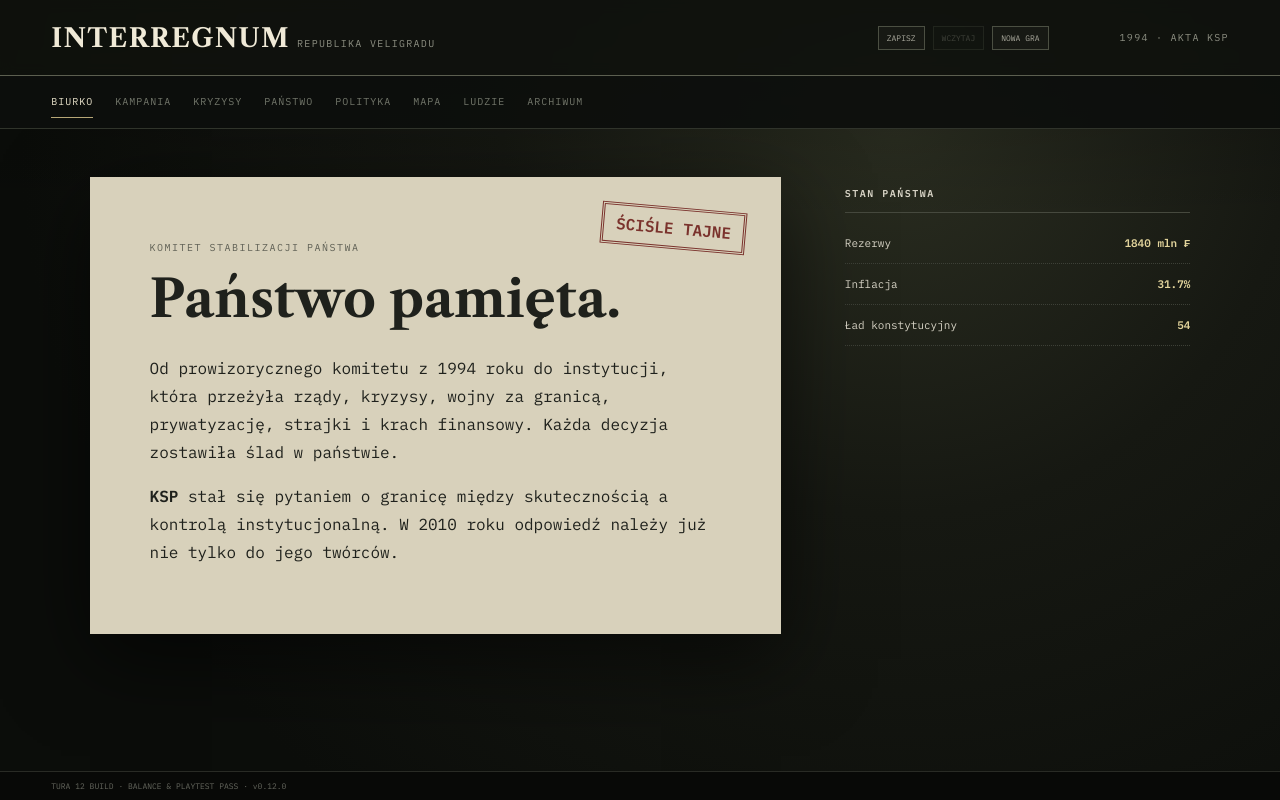
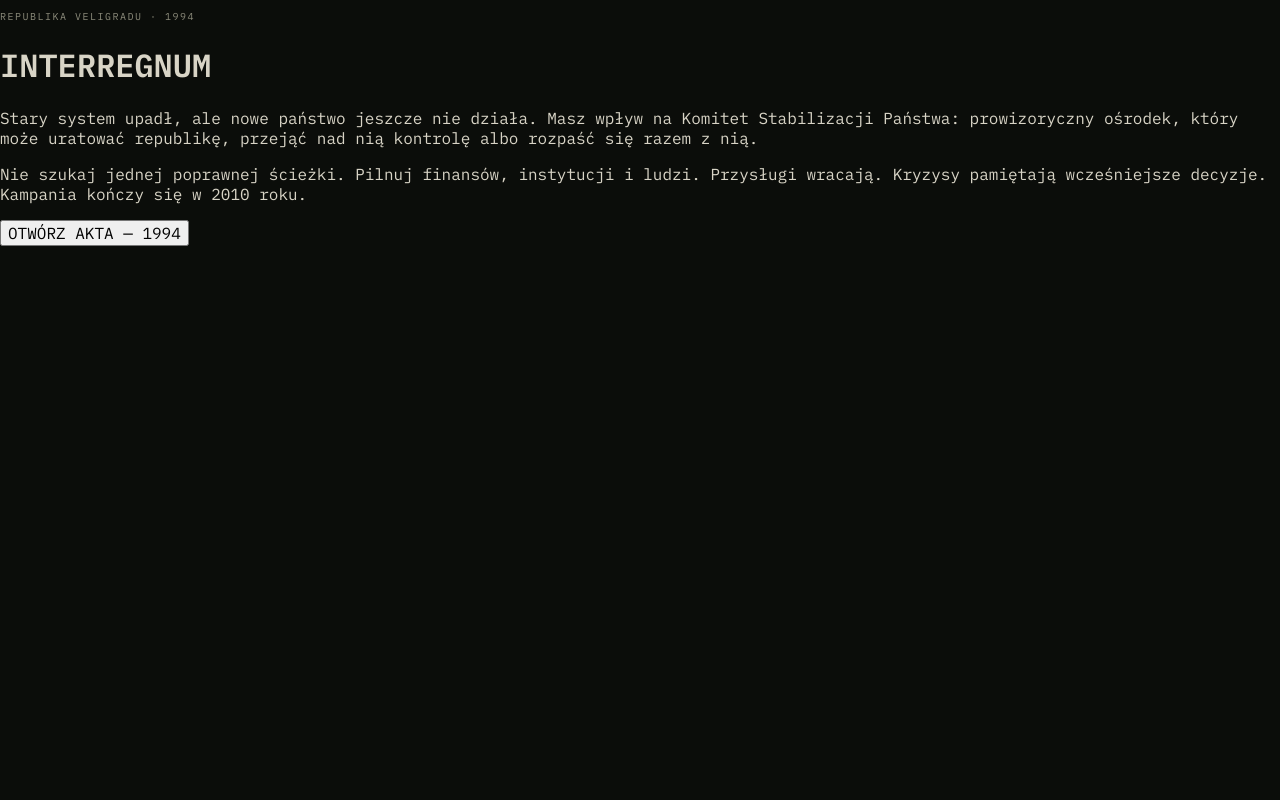
Before and after one commit to Klasu44/PROJEKT-X, a React (Vite) app: page / in a window 1280 px wide. Built offline with nearby package versions, Linux system fonts and the light colour scheme.

Commit message:
Release 1.0: onboarding, save completeness and final campaign polish

```diff
--- a/src/App.tsx
+++ b/src/App.tsx
@@ -1,9 +1,10 @@
 import {useMemo,useState} from 'react';
 import {regions} from './game/world';import {npcs,blocLabels,NPC} from './game/people';import {initialState,stateActions,stateGroups,applyAction,normalizeState,stateWarnings,StateSnapshot} from './game/state';import {initialPolitics,offers,acceptOffer,PoliticalState} from './game/politics';import {nextEvent,applyEventChoice,GameEvent} from './game/events';import {campaign1994,CampaignScene} from './game/campaign1994';import {campaign1995_1998} from './game/campaign1995_1998';import {campaign1999_2004} from './game/campaign1999_2004';import {campaign2005_2010} from './game/campaign2005_2010';import {saveGame,loadGame,clearSave,hasSave} from './game/persistence';
 type Tab='biurko'|'kampania'|'kryzysy'|'państwo'|'polityka'|'mapa'|'ludzie'|'archiwum';const campaign:CampaignScene[]=[...campaign1994,...campaign1995_1998,...campaign1999_2004,...campaign2005_2010];
-export default function App(){const [tab,setTab]=useState<Tab>('biurko'),[selected,setSelected]=useState(regions[0]),[person,setPerson]=useState<NPC>(npcs[0]),[filter,setFilter]=useState('wszyscy'),[state,setState]=useState<StateSnapshot>(initialState),[politics,setPolitics]=useState<PoliticalState>(initialPolitics),[log,setLog]=useState<string[]>([]),[reply,setReply]=useState(''),[seen,setSeen]=useState<string[]>([]),[eventLog,setEventLog]=useState<string[]>([]),[chapter,setChapter]=useState(0),[flags,setFlags]=useState<string[]>([]),[chapterLog,setChapterLog]=useState<string[]>([]),[saveNote,setSaveNote]=useState(''),[actionDays,setActionDays]=useState<Record<string,number>>({});const visible=useMemo(()=>filter==='wszyscy'?npcs:npcs.filter(n=>n.bloc===filter),[filter]),current=nextEvent(state,politics,seen),scene=campaign[chapter],regionState=state.regions[selected.id],year=scene?Number(scene.month.match(/\d{4}/)?.[0]??1994):2010,warnings=stateWarnings(state);const ending=flags.find(x=>x.startsWith('ending_'));
-const snapshot=()=>({chapter,flags,chapterLog,seen,eventLog,state,politics});const save=()=>{saveGame(snapshot());setSaveNote('ZAPISANO')};const load=()=>{const s=loadGame();if(!s){setSaveNote('BRAK ZAPISU');return}setChapter(s.chapter);setFlags(s.flags);setChapterLog(s.chapterLog);setSeen(s.seen);setEventLog(s.eventLog);setState(normalizeState(s.state));setPolitics(s.politics);setSaveNote('WCZYTANO')};const reset=()=>{clearSave();setChapter(0);setFlags([]);setChapterLog([]);setSeen([]);setEventLog([]);setState(initialState);setPolitics(initialPolitics);setLog([]);setReply('');setActionDays({});setSaveNote('NOWA GRA')};
+export default function App(){const [tab,setTab]=useState<Tab>('biurko'),[selected,setSelected]=useState(regions[0]),[person,setPerson]=useState<NPC>(npcs[0]),[filter,setFilter]=useState('wszyscy'),[state,setState]=useState<StateSnapshot>(initialState),[politics,setPolitics]=useState<PoliticalState>(initialPolitics),[log,setLog]=useState<string[]>([]),[reply,setReply]=useState(''),[seen,setSeen]=useState<string[]>([]),[eventLog,setEventLog]=useState<string[]>([]),[chapter,setChapter]=useState(0),[flags,setFlags]=useState<string[]>([]),[chapterLog,setChapterLog]=useState<string[]>([]),[saveNote,setSaveNote]=useState(''),[actionDays,setActionDays]=useState<Record<string,number>>({}),[intro,setIntro]=useState(!hasSave());const visible=useMemo(()=>filter==='wszyscy'?npcs:npcs.filter(n=>n.bloc===filter),[filter]),current=nextEvent(state,politics,seen),scene=campaign[chapter],regionState=state.regions[selected.id],year=scene?Number(scene.month.match(/\d{4}/)?.[0]??1994):2010,warnings=stateWarnings(state);const ending=flags.find(x=>x.startsWith('ending_'));
+const snapshot=()=>({chapter,flags,chapterLog,seen,eventLog,state,politics,actionDays});const save=()=>{saveGame(snapshot());setSaveNote('ZAPISANO')};const load=()=>{const s=loadGame();if(!s){setSaveNote('BRAK ZAPISU');return}setChapter(s.chapter);setFlags(s.flags);setChapterLog(s.chapterLog);setSeen(s.seen);setEventLog(s.eventLog);setState(normalizeState(s.state));setPolitics(s.politics);setActionDays(s.actionDays??{});setSaveNote('WCZYTANO');setIntro(false)};const reset=()=>{clearSave();setChapter(0);setFlags([]);setChapterLog([]);setSeen([]);setEventLog([]);setState(initialState);setPolitics(initialPolitics);setLog([]);setReply('');setActionDays({});setSaveNote('NOWA GRA');setIntro(true)};
 const act=(id:string)=>{const a=stateActions.find(x=>x.id===id)!;const last=actionDays[id]??-999;if(state.day-last<(a.cooldown??0))return;setState(s=>applyAction(s,a));setActionDays(x=>({...x,[id]:state.day}));setLog(l=>[a.label,...l].slice(0,6));};const deal=(id:string)=>{const o=offers.find(x=>x.id===id)!;if(politics.memories.some(m=>m.id===o.memory.id))return;setPolitics(p=>acceptOffer(p,o,state.day));setReply(o.response);setPerson(npcs.find(n=>n.id===o.personId)!);};const choose=(e:GameEvent,id:string)=>{const c=e.choices.find(x=>x.id===id)!;if(c.memoryRequired&&!politics.memories.some(m=>m.id===c.memoryRequired))return;const r=applyEventChoice(state,politics,e,c);setState(normalizeState(r.state));setPolitics(r.politics);setSeen(x=>[...x,e.id,...(c.followup?['queue:'+c.followup]:[])]);setEventLog(x=>[`${e.title} — ${c.label}`,...x].slice(0,8));};const chapterChoice=(id:string)=>{if(!scene)return;const c=scene.choices.find(x=>x.id===id)!;setState(s=>{const n={...s};Object.entries(c.effects??{}).forEach(([k,v])=>{if(typeof (n as any)[k]==='number')(n as any)[k]+=v;});n.day+=30;return normalizeState(n)});setFlags(f=>[...f,...(c.flags??[])]);setChapterLog(l=>[`${scene.month}: ${scene.title} — ${c.label}. ${c.result}`,...l]);setChapter(x=>x+1);};
+if(intro)return <div className="intro"><div className="introfile"><p className="kicker">REPUBLIKA VELIGRADU · 1994</p><h1>INTERREGNUM</h1><p>Stary system upadł, ale nowe państwo jeszcze nie działa. Masz wpływ na Komitet Stabilizacji Państwa: prowizoryczny ośrodek, który może uratować republikę, przejąć nad nią kontrolę albo rozpaść się razem z nią.</p><p>Nie szukaj jednej poprawnej ścieżki. Pilnuj finansów, instytucji i ludzi. Przysługi wracają. Kryzysy pamiętają wcześniejsze decyzje. Kampania kończy się w 2010 roku.</p><button onClick={()=>setIntro(false)}>OTWÓRZ AKTA — 1994</button>{hasSave()&&<button onClick={load}>WCZYTAJ OSTATNI ZAPIS</button>}</div></div>;
 return <div className="shell"><header><div><b>INTERREGNUM</b><span> REPUBLIKA VELIGRADU</span></div><div className="savebar"><button onClick={save}>ZAPISZ</button><button disabled={!hasSave()} onClick={load}>WCZYTAJ</button><button onClick={reset}>NOWA GRA</button><i>{saveNote}</i><span className="date">{year} · AKTA KSP</span></div></header><nav>{(['biurko','kampania','kryzysy','państwo','polityka','mapa','ludzie','archiwum'] as Tab[]).map(x=><button key={x} className={tab===x?'active':''} onClick={()=>setTab(x)}>{x.toUpperCase()}{x==='kryzysy'&&current?' · !':''}</button>)}</nav>
 {tab==='biurko'&&<main className="desk"><section className="brief"><div className="stamp">ŚCIŚLE TAJNE</div><p className="kicker">KOMITET STABILIZACJI PAŃSTWA</p><h1>{ending?'Epoka dobiegła końca.':'Państwo pamięta.'}</h1><p>Od prowizorycznego komitetu z 1994 roku do instytucji, która przeżyła rządy, kryzysy, wojny za granicą, prywatyzację, strajki i krach finansowy. Każda decyzja zostawiła ślad w państwie.</p><p><strong>KSP</strong> stał się pytaniem o granicę między skutecznością a kontrolą instytucjonalną. W 2010 roku odpowiedź należy już nie tylko do jego twórców.</p></section><aside><h3>STAN PAŃSTWA</h3><div className="metric"><span>Rezerwy</span><b>{state.reserves} mln ₣</b></div><div className="metric"><span>Inflacja</span><b>{state.inflation}%</b></div><div className="metric"><span>Ład konstytucyjny</span><b>{state.constitutionalOrder}</b></div>{warnings.map(w=><p className="warning" key={w}>⚠ {w}</p>)}</aside></main>}
 {tab==='kampania'&&<main className="campaign"><section><p className="kicker">KAMPANIA 1994–2010 / AKTA GŁÓWNE</p><h1>{scene?scene.month:'FINAŁ'}</h1>{scene?<article className="chapter"><div className="chaptermonth">{scene.month}</div><p className="kicker">{scene.source}</p><h2>{scene.title}</h2><p>{scene.body}</p><div className="chapterchoices">{scene.choices.map(c=><button key={c.id} onClick={()=>chapterChoice(c.id)}><b>{c.label}</b><span>{c.result}</span></button>)}</div></article>:<div className="chapter finished"><h2>Koniec epoki.</h2><p>Kampania 1994–2010 zakończona. Kronika po prawej jest zapisem twojego Veligradu.</p></div>}</section><aside>{chapterLog.map((x,i)=><p className="chronicle" key={i}>{x}</p>)}</aside></main>}
@@ -12,4 +13,4 @@ return <div className="shell"><header><div><b>INTERREGNUM</b><span> REPUBLIKA VE
 {tab==='polityka'&&<main className="politics"><section><h1>Polityka</h1><div className="politicaltop"><div><b>{politics.capital}</b><small>KAPITAŁ</small></div><div><b>{politics.mandates}</b><small>MANDATY</small></div><div><b>{politics.memories.length}</b><small>ZOBOWIĄZANIA</small></div></div><div className="dealgrid">{offers.map(o=>{const n=npcs.find(x=>x.id===o.personId)!,done=politics.memories.some(m=>m.id===o.memory.id);return <article className={done?'deal done':'deal'} key={o.id}><p className="kicker">{n.name}</p><h3>{o.title}</h3><p>{o.ask}</p><button disabled={done} onClick={()=>deal(o.id)}>{done?'UZGODNIONO':'PRZYJMIJ WARUNKI'}</button></article>})}</div></section><aside>{reply&&<div className="reply">{reply}</div>}</aside></main>}
 {tab==='mapa'&&<main className="mapview"><section><h1>Republika Veligradu</h1><div className="regions">{regions.map(r=><button key={r.id} onClick={()=>setSelected(r)} className={selected.id===r.id?'selected':''}><b>{r.name}</b><small>{r.subtitle}</small></button>)}</div></section><aside><h2>{selected.name}</h2><p>{selected.population}</p><div className="bar"><i style={{width:(regionState?.stability??selected.stability)+'%'}}/></div><small>STABILNOŚĆ {regionState?.stability??selected.stability}</small><p>{selected.note}</p></aside></main>}
 {tab==='ludzie'&&<main className="people"><section><h1>Ośrodki siły</h1><div className="filters"><button onClick={()=>setFilter('wszyscy')}>WSZYSCY</button>{Object.entries(blocLabels).map(([k,v])=><button key={k} onClick={()=>setFilter(k)}>{v}</button>)}</div><div className="cards">{visible.map(n=><button key={n.id} className="personcard" onClick={()=>setPerson(n)}><span className="initials">{n.name.split(' ').map(x=>x[0]).join('')}</span><div><b>{n.name}</b><small>{n.role}</small></div><strong>{n.influence}</strong></button>)}</div></section><aside className="dossier"><h2>{person.name}</h2><p>{person.role}</p><p className="quote">„{person.publicFace}”</p><dl><dt>DĄŻY DO</dt><dd>{person.drive}</dd><dt>OBAWIA SIĘ</dt><dd>{person.fear}</dd><dt>DŹWIGNIA</dt><dd>{person.leverage}</dd></dl></aside></main>}
-{tab==='archiwum'&&<main className="archive"><h1>1945—2010</h1>{chapterLog.slice().reverse().map((x,i)=><article key={i}><b>{i+1}</b><p>{x}</p></article>)}</main>}<footer>TURA 12 BUILD · BALANCE & PLAYTEST PASS · v0.12.0</footer></div>}
+{tab==='archiwum'&&<main className="archive"><h1>KRONIKA</h1>{chapterLog.length?chapterLog.slice().reverse().map((x,i)=><article key={i}><b>{String(i+1).padStart(2,'0')}</b><p>{x}</p></article>):<p>Archiwum jest puste. Pierwsze wpisy pojawią się po decyzjach kampanii.</p>}</main>}<footer>INTERREGNUM · RELEASE 1.0 · CAMPAIGN 1994–2010</footer></div>}
```
